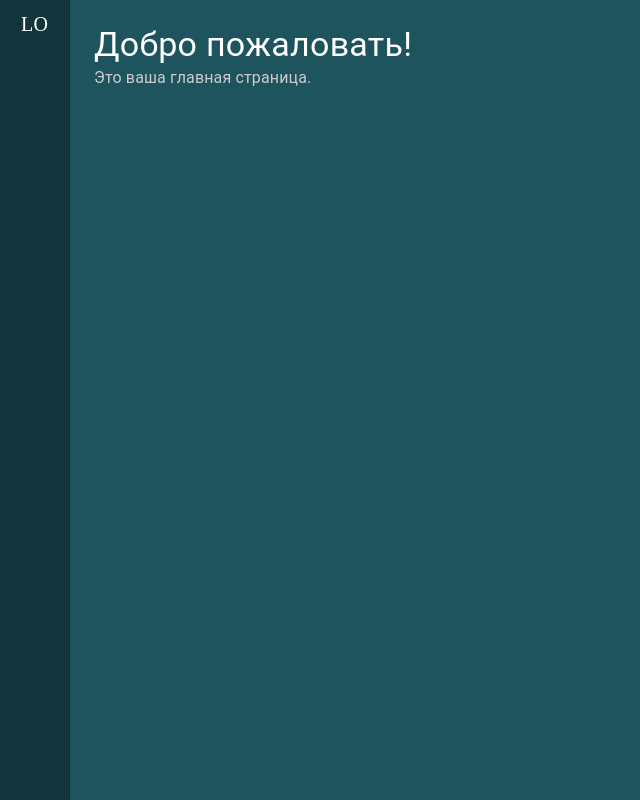
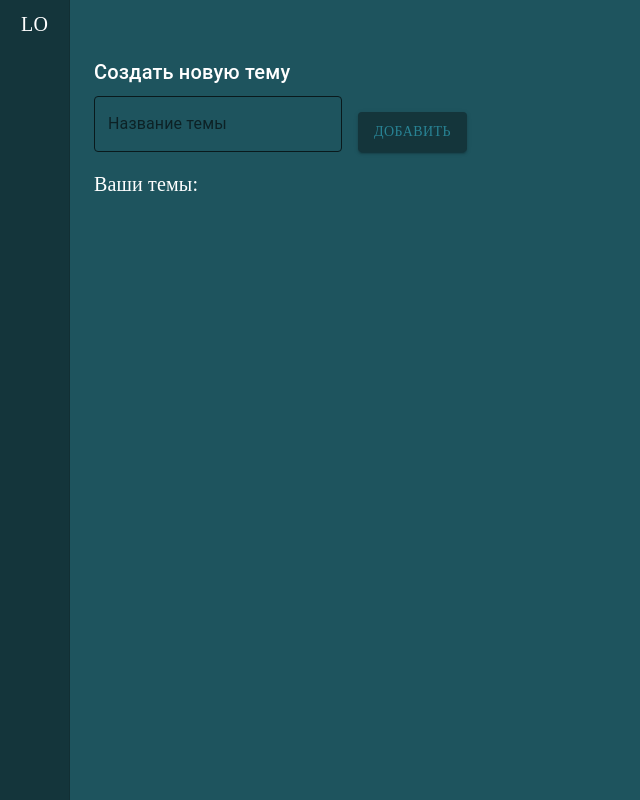
Before and after one commit to Danil-Nazarenko/Diplom, a React (Vite) app in the folder frontend/frontend/: page /main in a window 1280 px wide. Shown: the whole page, without its empty margins (0-640 px from the left). Built offline with nearby package versions, Linux system fonts and the light colour scheme; some icons are missing.

Commit message:
Работа над главной страницей

```diff
--- a/frontend/frontend/src/pages/MainPage.tsx
+++ b/frontend/frontend/src/pages/MainPage.tsx
@@ -1,15 +1,36 @@
-import { Box, Drawer, List, ListItemButton, Tooltip, Typography } from '@mui/material';
+import { useState } from 'react';
+import {
+  Box,
+  Drawer,
+  List,
+  ListItemButton,
+  Tooltip,
+  Typography,
+  TextField,
+  Button,
+  ListItemText,
+} from '@mui/material';
 import HomeIcon from '@mui/icons-material/Home';
 import AssignmentIcon from '@mui/icons-material/Assignment';
 import PersonIcon from '@mui/icons-material/Person';
 
 const menuItems = [
-  { label: 'Главное', icon: <HomeIcon /> },
-  { label: 'Задачи', icon: <AssignmentIcon /> },
+  { label: 'Задачи', icon: <HomeIcon /> },
+  { label: 'Календарь', icon: <AssignmentIcon /> },
   { label: 'Профиль', icon: <PersonIcon /> },
 ];
 
 const MainPage = () => {
+  const [themes, setThemes] = useState<string[]>([]);
+  const [newTheme, setNewTheme] = useState('');
+
+  const handleAddTheme = () => {
+    if (newTheme.trim()) {
+      setThemes([...themes, newTheme.trim()]);
+      setNewTheme('');
+    }
+  };
+
   return (
     <Box sx={{ display: 'flex', height: '100vh', bgcolor: '#1e545e' }}>
       <Drawer
@@ -50,12 +71,64 @@ const MainPage = () => {
       </Drawer>
 
       <Box component="main" sx={{ flexGrow: 1, p: 3 }}>
-        <Typography variant="h4" color="#fff">
-          Добро пожаловать!
-        </Typography>
-        <Typography variant="body1" color="#ccc">
-          Это ваша главная страница.
-        </Typography>
+        <Box sx={{ mt: 4, mb: 2 }}>
+          <Typography variant="h6" color="#fff">
+            Создать новую тему
+          </Typography>
+          <Box sx={{ display: 'flex', gap: 2, mt: 1 }}>
+            <TextField
+              label="Название темы"
+              variant="outlined"
+              value={newTheme}
+              onChange={(e) => setNewTheme(e.target.value)}
+              sx={{
+            '& .MuiOutlinedInput-root': {
+              '& fieldset': {
+                borderColor: '#09191c',
+              },
+              '&.Mui-focused fieldset': {
+                borderColor: '#000',
+              }
+            },
+            '& label.Mui-focused': {
+              color: '#000',
+            }
+          }}
+            />
+            <Button
+              variant="contained"
+              color="primary"
+              sx={{
+              backgroundColor: '#14353b',
+              color: '#288394',
+              fontFamily: '"Poppins", XI20',
+              mt: 2
+              }}
+              onClick={handleAddTheme}>
+              Добавить
+            </Button>
+          </Box>
+        </Box>
+
+        <Box sx={{ mt: 0 }}>
+          <Typography
+            variant="h6"
+            sx={{
+              color: '#fff',
+              mt: 1,
+              fontFamily: 'Romaben',
+            }}
+          >
+            Ваши темы:
+          </Typography>
+          <List>
+            {themes.map((theme, index) => (
+              <ListItemButton key={index} sx={{ bgcolor: '#1b6c77', my: 1, borderRadius: 1 }}>
+                <ListItemText primary={theme} primaryTypographyProps={{ color: '#fff' }} />
+              </ListItemButton>
+            ))}
+          </List>
+        </Box>
       </Box>
     </Box>
   );
```
Also changed, not shown: 2 other files (tests, documents, lock files or other folders).
